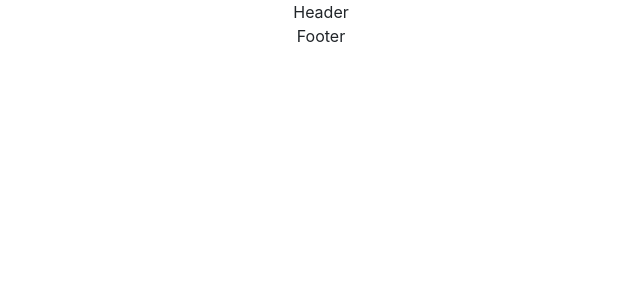
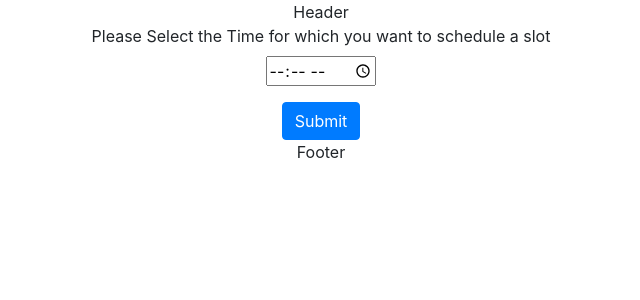
Before and after one commit to CFGIndia20/team-23, a React (Create React App) app in the folder frontend/thenudge/: page /MakeSlots in a window 1280 px wide. Shown: the top 300 px of the page, without its empty margins (319-959 px from the left). Built offline with nearby package versions, Linux system fonts and the light colour scheme.

Commit message:
MakeSlots Page

```diff
--- a/frontend/thenudge/package.json
+++ b/frontend/thenudge/package.json
@@ -7,8 +7,10 @@
     "@testing-library/react": "^9.3.2",
     "@testing-library/user-event": "^7.1.2",
     "bootstrap": "^4.5.0",
+    "create-react-class": "^15.6.3",
     "react": "^16.13.1",
     "react-bootstrap": "^1.3.0",
+    "react-bootstrap-date-picker": "^5.1.0",
     "react-bootstrap-time-picker": "^2.0.1",
     "react-dom": "^16.13.1",
     "react-persist": "^1.0.2",
--- a/frontend/thenudge/src/App.js
+++ b/frontend/thenudge/src/App.js
@@ -9,6 +9,7 @@ import Register from './components/register';
 import Header from './components/Header/header';
 import Main from './pages/mainpage'
 import Footer from './components/Footer/footer'
+import MakeSlots from './components/MakeSlots/makeSlots'
 
 import 'bootstrap/dist/css/bootstrap.min.css';
 
@@ -23,6 +24,7 @@ function App() {
 						<Route exact path="/admin" component={Admin} />
 						<Route exact path="/teacher" component={Teacher} />
             <Route exact path="/error" component={ErrorPage}/>
+            <Route exact path="/MakeSlots" component={MakeSlots}/>
 
       </Switch>
       <Footer/>
--- a/frontend/thenudge/src/components/MakeSlots/makeSlots.js
+++ b/frontend/thenudge/src/components/MakeSlots/makeSlots.js
@@ -1,24 +1,41 @@
 import React from 'react'
+// import TimePicker from 'react-bootstrap-time-picker';
+// import DatePicker from 'react-bootstrap-date-picker';
+import axios from 'axios';
+import {Form, Button} from 'react-bootstrap';
 
-const MakeSlots = () => (
-    <Form>
-        <Form.Group controlId="formBasicEmail">
-            <Form.Label>Email address</Form.Label>
-            <Form.Control type="email" placeholder="Enter email" />
-            <Form.Text className="text-muted">
-                We'll never share your email with anyone else.
-            </Form.Text>
+class MakeSlots extends React.Component {
+
+    constructor(props){
+        super(props)
+    }
+
+
+    handleTimePickerChange = (e) => {
+        console.log(e)
+    }
+
+    handleSubmit = () => {
+
+    }
+
+    render() {
+        return (
+            <Form onSubmit={this.handleSubmit}>
+
+                <Form.Group controlId="formBasicPassword">
+                    <Form.Label>Please Select the Time for which you want to schedule a slot</Form.Label>
+                    <br/>
+                    <input type="time" id="appt" name="appt"min="09:00" max="18:00" required/>
                 </Form.Group>
 
-        <Form.Group controlId="formBasicPassword">
-            <Form.Label>Password</Form.Label>
-            <Form.Control type="password" placeholder="Password" />
-        </Form.Group>
-        <Form.Group controlId="formBasicCheckbox">
-            <Form.Check type="checkbox" label="Check me out" />
-        </Form.Group>
                 <Button variant="primary" type="submit">
                     Submit
                 </Button>
             </Form>
         )
+    }
+
+}
+
+export default MakeSlots
```
Also changed, not shown: 1 other file (tests, documents, lock files or other folders). Lines whose indentation alone changed are shown as unchanged.
